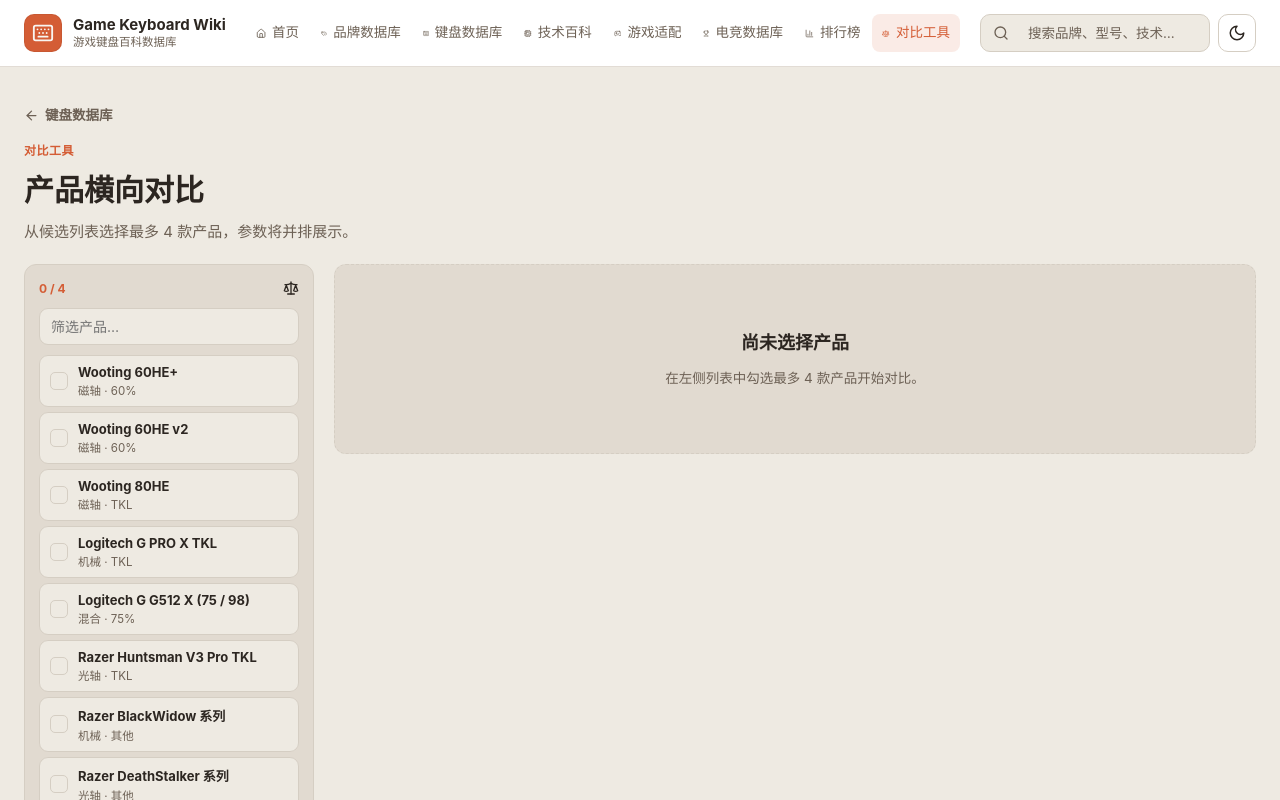
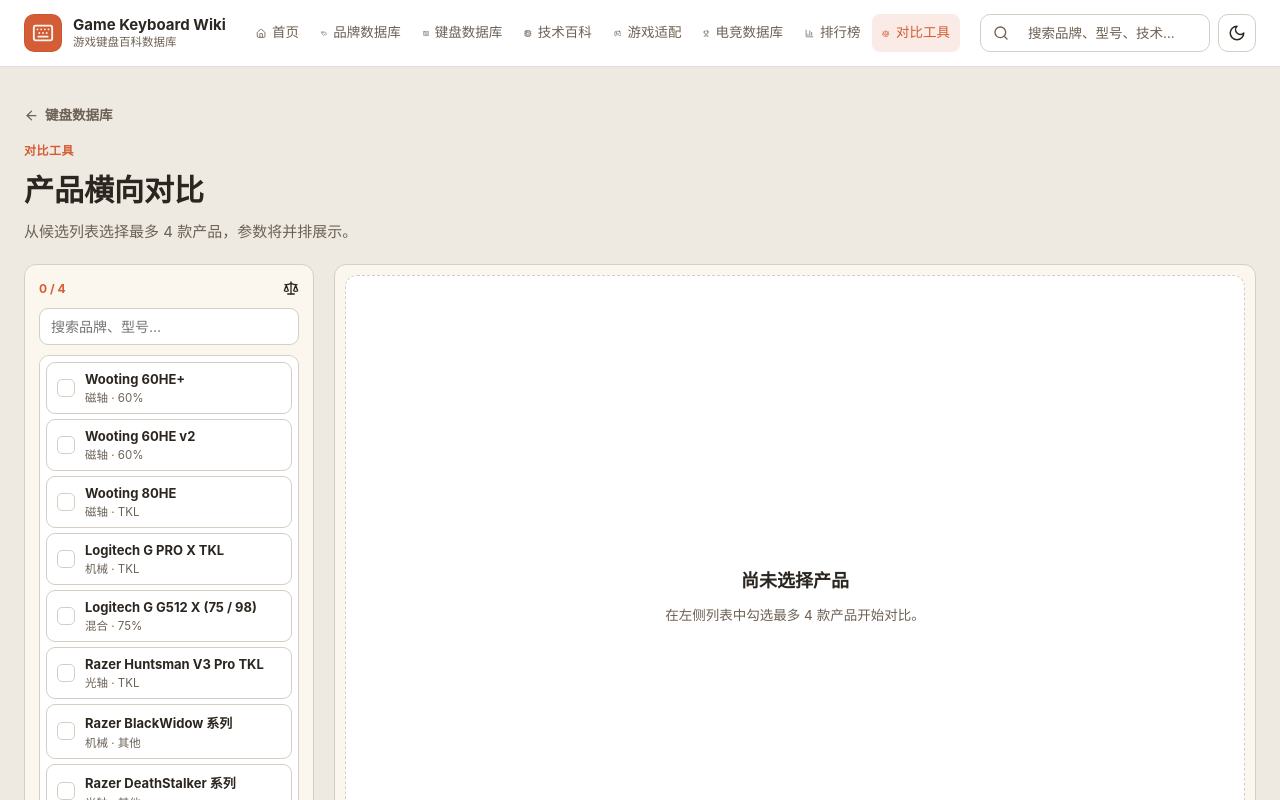
Before and after one commit to Jvcki3000/gaming-keyboard-wiki, a React (Vite) app in the folder frontend/: page /#/compare in a window 1280 px wide. Shown: the top 800 px of the page. Built offline with nearby package versions, Linux system fonts and the light colour scheme.

Commit message:
style: milk-white cards, white search surfaces, equal-height compare panels

```diff
--- a/frontend/src/pages/ComparePage.jsx
+++ b/frontend/src/pages/ComparePage.jsx
@@ -56,7 +56,7 @@ export default function ComparePage() {
           <input
             value={query}
             onChange={(event) => setQuery(event.target.value)}
-            placeholder="筛选产品…"
+            placeholder="搜索品牌、型号…"
             className="compare-search"
           />
           <div className="compare-picker-list">
--- a/frontend/src/styles.css
+++ b/frontend/src/styles.css
@@ -227,7 +227,7 @@ mark {
   padding: 0 12px;
   border: 1px solid var(--border);
   border-radius: 10px;
-  background: var(--bg);
+  background: #ffffff;
   color: var(--muted-fg);
   transition: border-color 0.15s ease, box-shadow 0.15s ease;
 }
@@ -1068,7 +1068,7 @@ mark {
 }
 
 .brand-card {
-  background: var(--card);
+  background: var(--milk);
   border: 1px solid var(--border);
   border-radius: var(--radius);
   overflow: hidden;
@@ -1156,7 +1156,7 @@ mark {
 
 /* Filters */
 .filter-panel {
-  background: var(--card);
+  background: var(--milk);
   border: 1px solid var(--border);
   border-radius: var(--radius);
   padding: 16px;
@@ -1831,7 +1831,7 @@ textarea:focus {
   display: flex;
   flex-direction: column;
   gap: 11px;
-  background: var(--card);
+  background: var(--milk);
   border: 1px solid var(--border);
   border-radius: var(--radius);
   padding: 17px;
@@ -1963,7 +1963,7 @@ textarea:focus {
   padding: 10px 14px;
   border: 1px solid var(--border);
   border-radius: 10px;
-  background: var(--card);
+  background: var(--milk);
   color: var(--fg);
   font-size: 14px;
   font-weight: 700;
@@ -1983,7 +1983,7 @@ textarea:focus {
 }
 
 .ranking-panel {
-  background: var(--card);
+  background: var(--milk);
   border: 1px solid var(--border);
   border-radius: var(--radius);
   padding: 8px 16px;
@@ -2092,13 +2092,13 @@ textarea:focus {
   display: grid;
   grid-template-columns: 290px minmax(0, 1fr);
   gap: 20px;
-  align-items: start;
+  align-items: stretch;
 }
 
 .compare-picker {
   position: sticky;
   top: 86px;
-  background: var(--card);
+  background: var(--milk);
   border: 1px solid var(--border);
   border-radius: var(--radius);
   padding: 14px;
@@ -2120,6 +2120,7 @@ textarea:focus {
 .compare-search {
   width: 100%;
   margin-bottom: 10px;
+  background: #ffffff;
 }
 
 .compare-picker-list {
@@ -2128,6 +2129,10 @@ textarea:focus {
   gap: 5px;
   max-height: 560px;
   overflow-y: auto;
+  background: #ffffff;
+  border: 1px solid var(--border);
+  border-radius: 10px;
+  padding: 6px;
 }
 
 .compare-picker-item {
@@ -2138,7 +2143,7 @@ textarea:focus {
   text-align: left;
   border: 1px solid var(--border);
   border-radius: 9px;
-  background: var(--bg);
+  background: #ffffff;
   padding: 8px 10px;
   color: var(--fg);
 }
@@ -2190,6 +2195,17 @@ textarea:focus {
 
 .compare-table-wrap {
   min-width: 0;
+  background: var(--milk);
+  border: 1px solid var(--border);
+  border-radius: var(--radius);
+  padding: 10px;
+  overflow: auto;
+}
+
+.compare-table-wrap .empty-state {
+  background: #ffffff;
+  height: 100%;
+  min-height: 480px;
 }
 
 .compare-table th {
@@ -2241,7 +2257,7 @@ textarea:focus {
   gap: 10px;
   padding: 13px 15px;
   margin-bottom: 20px;
-  background: var(--card);
+  background: var(--milk);
   border: 1px solid var(--border);
   border-radius: 10px;
   color: var(--muted-fg);
@@ -2261,7 +2277,7 @@ textarea:focus {
 }
 
 .esports-card {
-  background: var(--card);
+  background: var(--milk);
   border: 1px solid var(--border);
   border-radius: var(--radius);
   padding: 18px 20px;
```
